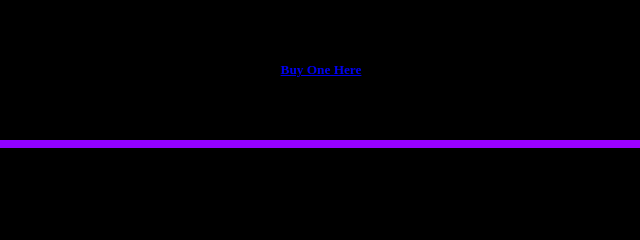
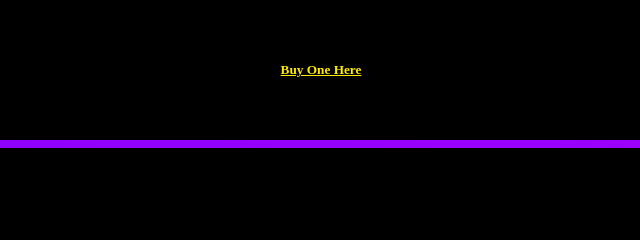
Before and after one commit to ZalaNidhish/Stopwatch, a plain HTML site: page index.html in a window 1280 px wide. Shown: the top 240 px of the page, 319-959 px from the left. Drawn offline with Linux system fonts and the light colour scheme.

Commit message:
Update style.css

```diff
--- a/style.css
+++ b/style.css
@@ -9,6 +9,11 @@ body{
     width:100vw;
     overflow: hidden;
 }
+
+h5 a{
+    color: rgb(255, 234, 0);
+}
+
 
 .criteria{
     background-color: azure;
```
